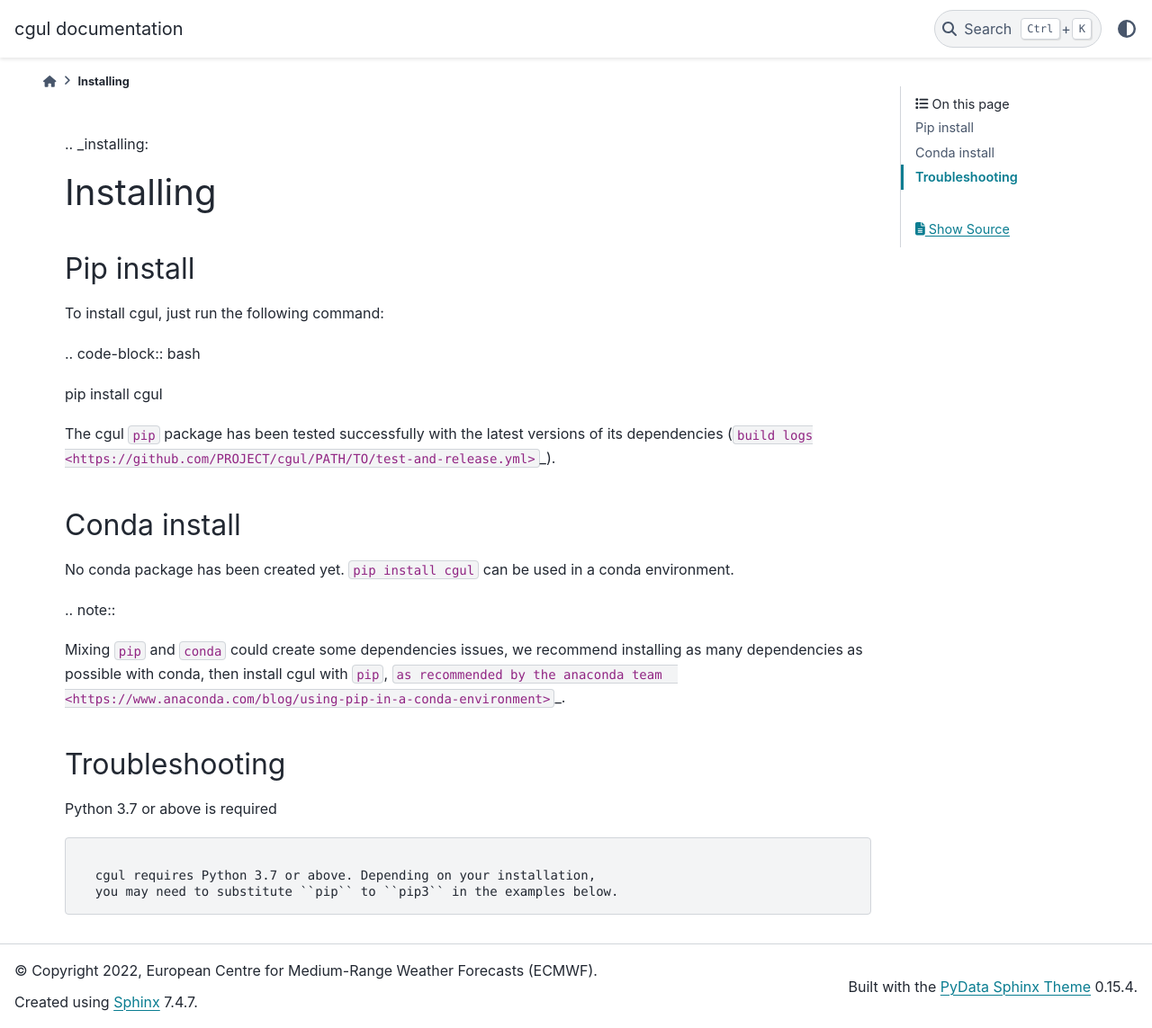
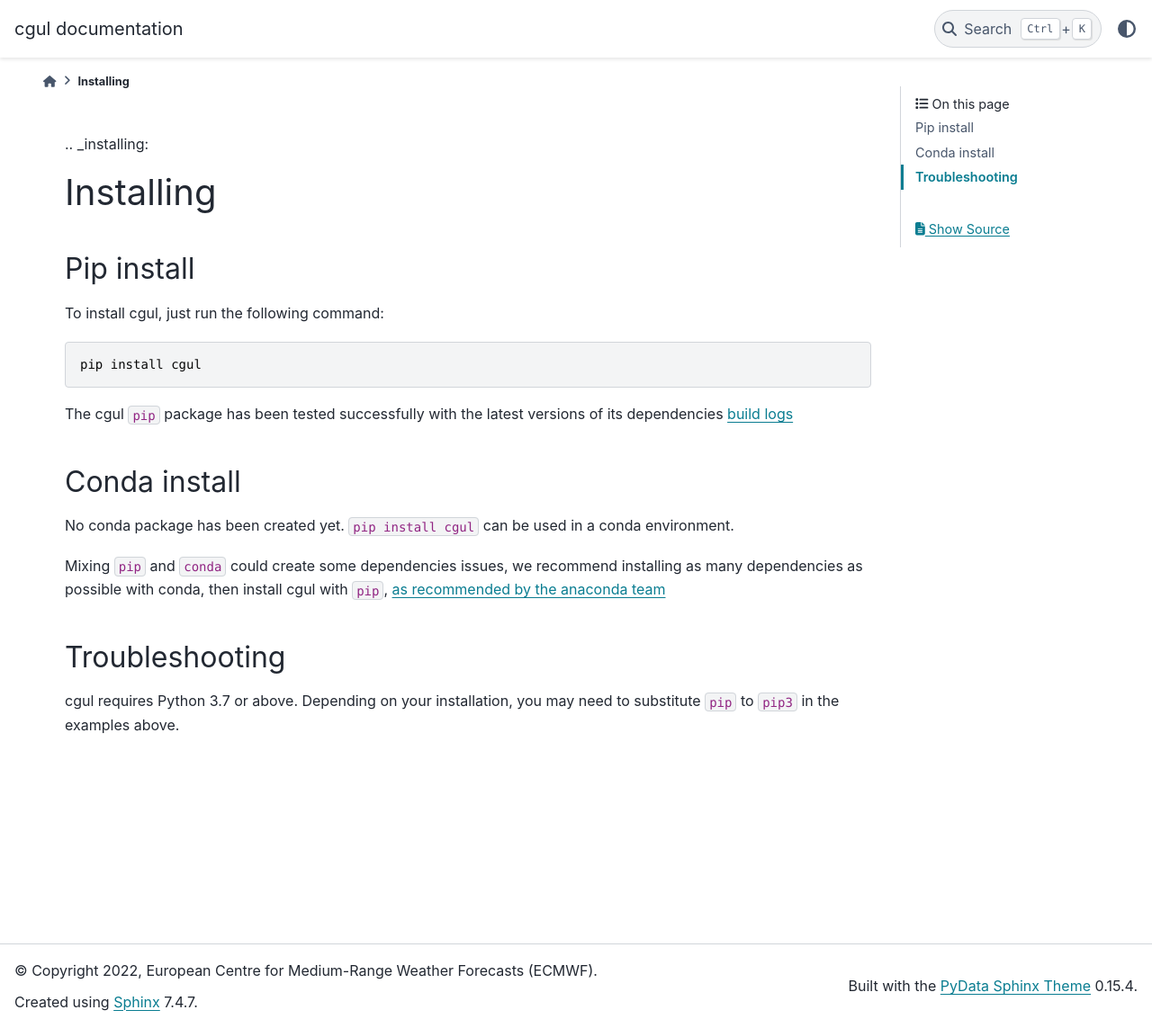
Before and after one commit to ecmwf-projects/cgul, a Sphinx documentation site: the page built from docs/getting_started/installing.md, in a window 1280 px wide and 1143 px high. Shown: the whole window at 90% size. Built offline with Sphinx 7.4.7 and the PyData theme 0.15.4, drawn with Linux system fonts in a browser that asks for light colours; pages that are not in the unit, such as notebooks, are missing from menus; the version number could not be read and is left out.

Commit message:
doc stuff

````diff
--- a/docs/conf.py
+++ b/docs/conf.py
@@ -37,7 +37,13 @@ extensions = [
 autodoc_typehints = "none"
 
 # apidoc configuration
-apidoc_excluded_paths = ["version.py"]
+apidoc_excluded_paths = [
+    "version.py",
+    "tools/error_handler.py",
+    "coordinate_models/cads.py",
+    "coordinate_models/cads_coordinates.py",
+    "coordinate_models/legacy_options.py",
+]
 apidoc_module_dir = "../cgul"
 apidoc_output_dir = "_api"
 apidoc_separate_modules = True
--- a/docs/getting_started/installing.md
+++ b/docs/getting_started/installing.md
@@ -6,30 +6,23 @@
 
 To install cgul, just run the following command:
 
-.. code-block:: bash
-
+```
 pip install cgul
+```
 
 The cgul `pip` package has been tested successfully with the latest versions of
-its dependencies (`build logs <https://github.com/PROJECT/cgul/PATH/TO/test-and-release.yml>`\_).
+its dependencies [build logs](https://github.com/PROJECT/cgul/PATH/TO/test-and-release.yml)
 
 ## Conda install
 
-No conda package has been created yet.
-`pip install cgul` can be used in a conda environment.
-
-.. note::
+No conda package has been created yet. `pip install cgul` can be used in a conda environment.
 
 Mixing `pip` and `conda` could create some dependencies issues,
 we recommend installing as many dependencies as possible with conda,
-then install cgul with `pip`, `as recommended by the anaconda team   <https://www.anaconda.com/blog/using-pip-in-a-conda-environment>`\_.
+then install cgul with `pip`,
+[as recommended by the anaconda team](https://www.anaconda.com/blog/using-pip-in-a-conda-environment)
 
 ## Troubleshooting
 
-Python 3.7 or above is required
-
-```
-
-  cgul requires Python 3.7 or above. Depending on your installation,
-  you may need to substitute ``pip`` to ``pip3`` in the examples below.
-```
+cgul requires Python 3.7 or above. Depending on your installation,
+you may need to substitute `pip` to `pip3` in the examples above.
````
Also changed, not shown: docs/index.md (+1 -1 lines).
